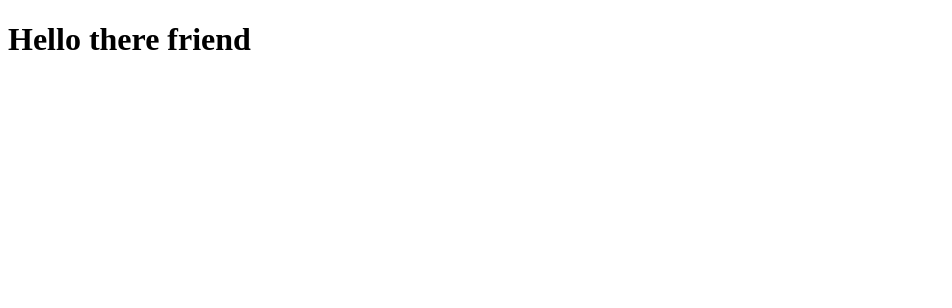
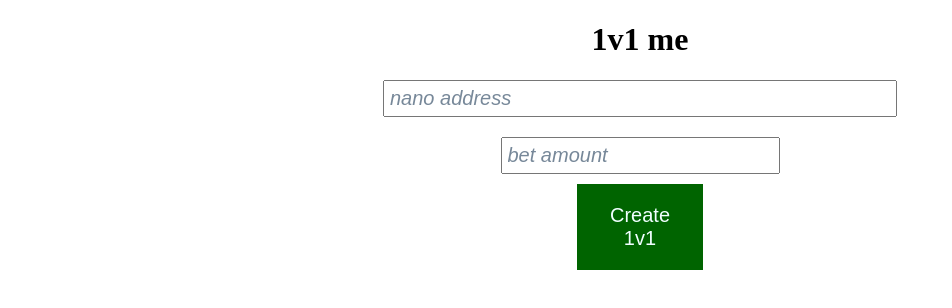
Before and after one commit to CeasarCyrillus/1v1me_frontend_old, a React (Create React App) app: page / in a window 1280 px wide. Shown: the top 308 px of the page, without its empty margins (0-952 px from the left). Built offline with nearby package versions, Linux system fonts and the light colour scheme.

Commit message:
Create landing page for player 1

```diff
--- a/src/App.css
+++ b/src/App.css
@@ -0,0 +1,44 @@
+html{
+    font-family: "sans-serif";
+}
+
+.app {
+    margin: 0 auto;
+    text-align: center;
+}
+
+.addressInput {
+    width: 500px;
+    margin-bottom: 20px;
+}
+
+input {
+    font-size: 20px;
+    color: gray;
+    padding: 5px;
+}
+
+input::placeholder {
+    color: lightslategrey;
+    font-style: italic;
+}
+
+.create1v1Button {
+    margin: 10px;
+    padding: 20px;
+    width: 10%;
+
+    font-size: 20px;
+    border: none;
+
+    color: azure;
+    background-color: darkgreen;
+
+    cursor: pointer;
+
+    transition: width .1s ease-in;
+}
+
+.create1v1Button:hover{
+    width: 20%;
+}
--- a/src/App.tsx
+++ b/src/App.tsx
@@ -3,8 +3,18 @@ import './App.css';
 
 export const App = () => {
     return (
-        <div className="App">
-            <h1>Hello there friend</h1>
+        <div className={"app"}>
+            <h1>1v1 me</h1>
+
+            <input className={"addressInput"} data-testid={"address-input"} type={"text"} placeholder={"nano address"} />
+            <br />
+
+            <input className={"betAmountInput"} data-testid={"bet-amount-input"} type={"number"} placeholder={"bet amount"} />
+            <br />
+
+            <button className={"create1v1Button"} data-testid={"create-1v1-button"}>
+                Create 1v1
+            </button>
         </div>
     )
 }
```
Also changed, not shown: 1 other file (tests, documents, lock files or other folders).
